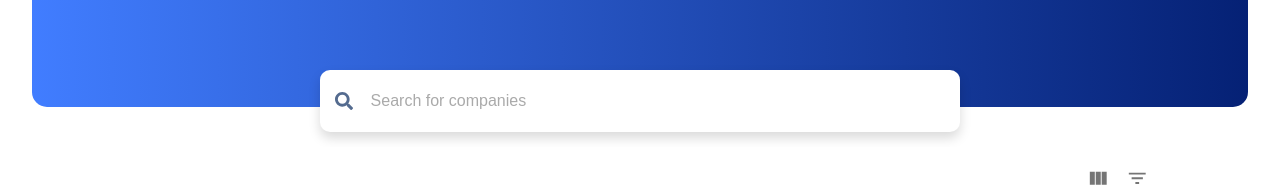
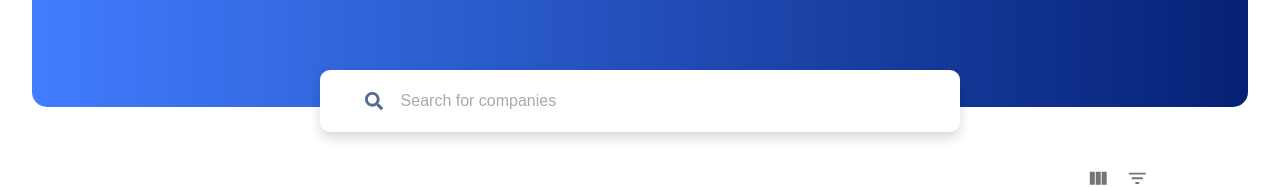
Before and after one commit to nitin504/datahub, a React (Vite) app: page / in a window 1280 px wide. Shown: the part 180-367 px from the top of the page. Built offline with nearby package versions, Linux system fonts and the light colour scheme.

Commit message:
changes in  searchbar and searchresult
some changes in
searchbar and searchresult

```diff
--- a/src/components/SearchBar.css
+++ b/src/components/SearchBar.css
@@ -21,12 +21,13 @@
 .input-wrapper {
   display: flex;
   align-items: center;
+
   background-color: #fff;
   border-radius: 10px;
   box-shadow: 0px 6px 12px rgba(0, 0, 0, 0.15); /* Enhanced shadow */
-  padding: 10px 15px;
+  padding: 10px 45px;
   transition: box-shadow 0.3s ease-in-out;
-  width: 100%;
+  width: 150%;
 }
 
 .input-wrapper:hover {
--- a/src/components/SearchResult.css
+++ b/src/components/SearchResult.css
@@ -1,3 +1,9 @@
+.search-results-container {
+    width: 100%;
+    max-width: 100%; /* Make sure it fits within the container */
+    margin: 0 auto; /* Center align the search results container */
+}
+
 .search-result {
     padding: 10px 20px;
     border-radius: 10px;
```
